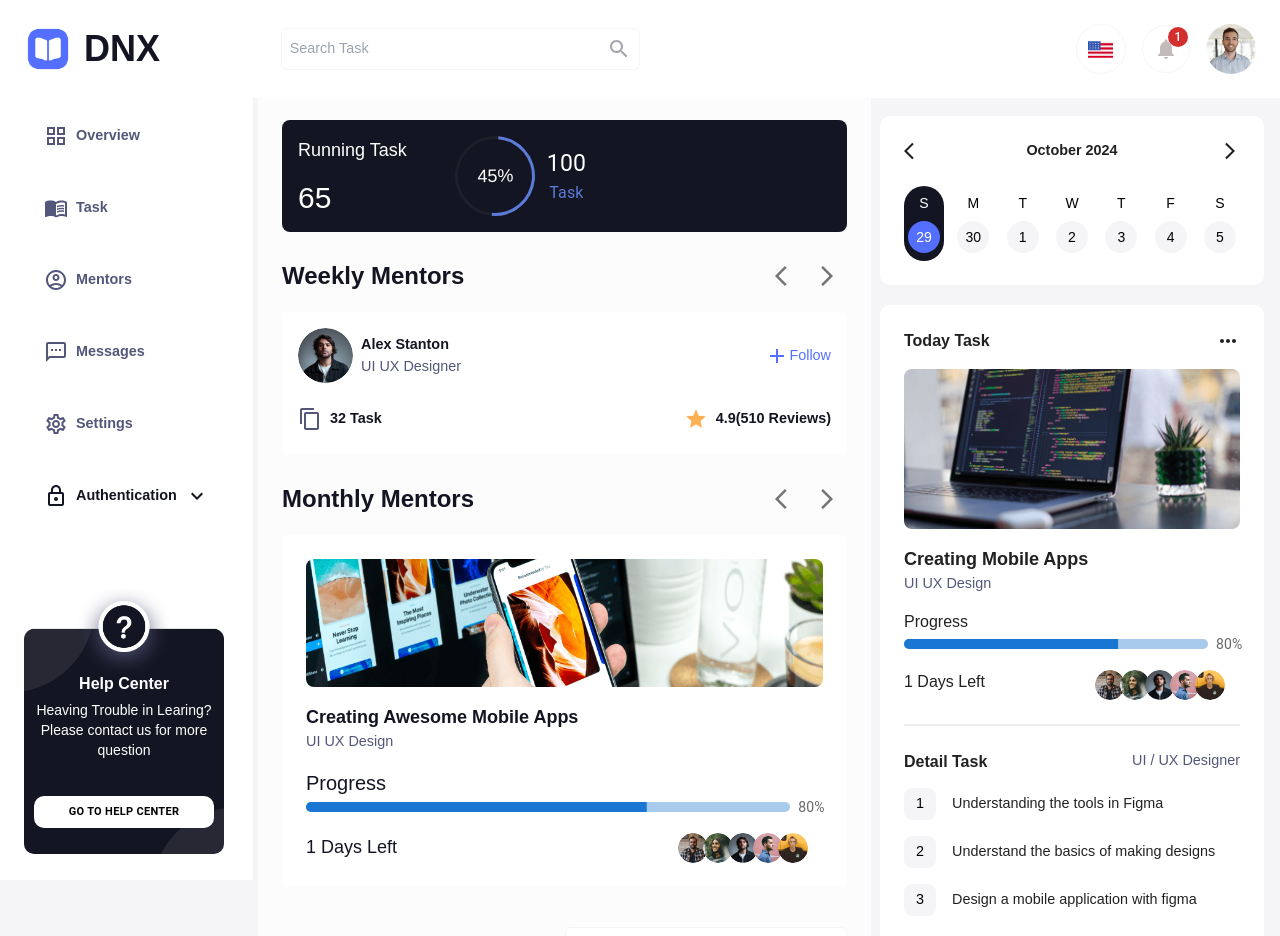
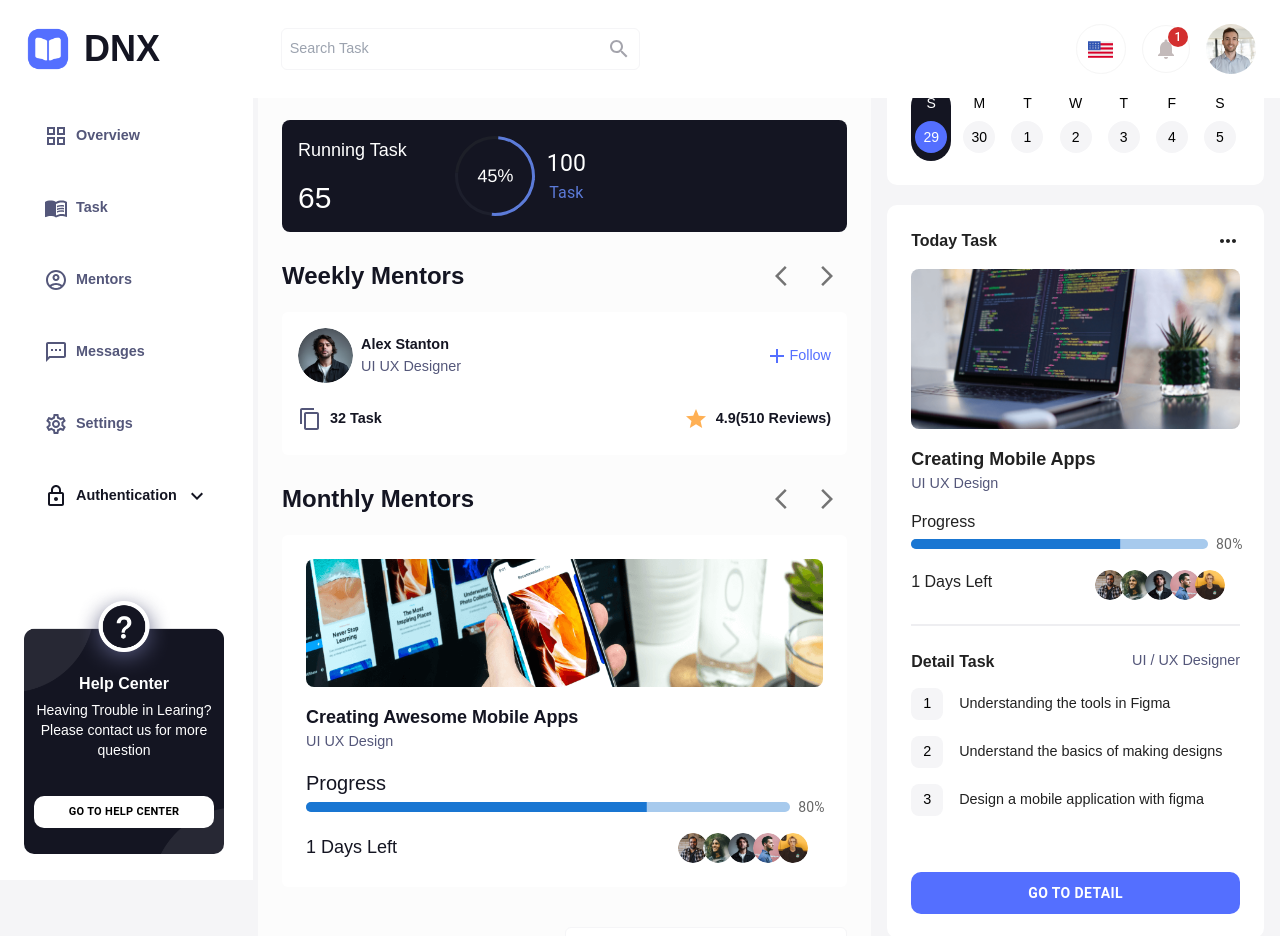
Before and after one commit to AliRaza048/student-Management-App, a React (Create React App) app: page / in a window 1280 px wide. Shown: the top 936 px of the page. Built offline with nearby package versions, Linux system fonts and the light colour scheme.

Commit message:
working on dashboard

```diff
--- a/src/App.css
+++ b/src/App.css
@@ -210,11 +210,11 @@ h5 {
   width: 100%;
 }
 .overview__containerOne__borderCircle__container {
-  border-top: 3px solid #1D1F28;
-  border-left: 3px solid #1D1F2C;
+  border-top: 3px solid #1d1f28;
+  border-left: 3px solid #1d1f2c;
   margin-top: 1rem;
-  border-right: 3px solid #5C7BD9;
-  border-bottom: 3px solid #5C7BD9;
+  border-right: 3px solid #5c7bd9;
+  border-bottom: 3px solid #5c7bd9;
   border-radius: 75%;
   height: 80px !important;
   width: 80px !important;
@@ -228,7 +228,7 @@ h5 {
   font-size: 18px;
 }
 .overview__activity__sortButton {
-  background-color: #F5F5F7 !important;
+  background-color: #f5f5f7 !important;
   color: rgb(20, 21, 34) !important;
   text-transform: capitalize !important;
   border-radius: 0.5rem !important;
@@ -242,7 +242,7 @@ h5 {
   font-size: 1rem !important;
 }
 .overview__activity__mentors {
-  background-color: #FFFFFF;
+  background-color: #ffffff;
 }
 .overview__border {
   border: 0.6px solid #eeeef1;
@@ -254,11 +254,11 @@ h5 {
   width: 32px;
   height: 32px;
   color: black;
-  background-color: #F5F5F7;
+  background-color: #f5f5f7;
   border-radius: 8px;
 }
 .overview__button {
-  background-color: #546FFF !important;
+  background-color: #546fff !important;
   color: white !important;
   width: 100% !important;
   font-weight: 600 !important;
@@ -268,6 +268,28 @@ h5 {
 .overview__scroll {
   overflow-y: scroll;
   overflow-x: hidden;
+}
+.overview__scroll::-webkit-scrollbar {
+  width: 5px;
+}
+.overview__scroll::-webkit-scrollbar-track {
+  box-shadow: inset 0 0 5px white;
+  border-radius: 10px;
+}
+.overview__scroll::-webkit-scrollbar-thumb {
+  background: #f5f5f7;
+  border-radius: 10px;
+}
+.overview__scroll:hover::-webkit-scrollbar {
+  width: 5px;
+}
+.overview__scroll:hover::-webkit-scrollbar-track {
+  box-shadow: inset 0 0 5px white;
+  border-radius: 10px;
+}
+.overview__scroll:hover::-webkit-scrollbar-thumb {
+  background: #c2c6e8;
+  border-radius: 10px;
 }
 
 .week {
--- a/src/components/Page/index.js
+++ b/src/components/Page/index.js
@@ -2,12 +2,12 @@ import React from "react";
 import Header from "../Header";
 import Footer from "../Footer";
 
-const Page= ({ children }) => {
+const Page = ({ children }) => {
   return (
     <React.Fragment>
-      {<Header />}
+      <Header />
       {children}
-      {<Footer />}
+      <Footer />
     </React.Fragment>
   );
 };
--- a/src/pages/StudentPortal/Overview/components/DateCard.js
+++ b/src/pages/StudentPortal/Overview/components/DateCard.js
@@ -33,8 +33,8 @@ const DateCard = () => {
   }, []);
 
   return (
-    <section className="fixed overflow-y-scroll m-4 flex flex-col justify-center items-center w-[30%] right-0 mt-[100px]  overview__scroll">
-      <Card className="p-6 m-4 mb-5 card w-[100%]">
+    <React.Fragment >
+      <Card className="p-6 mb-5 card w-full">
         <div className="flex justify-between items-center mb-6 w-full">
           <ArrowBackIosIcon fontSize="small" />
           <h1 className="font-semibold">October 2024</h1>
@@ -74,7 +74,7 @@ const DateCard = () => {
         </div>
       </Card>
       <TodayTask />
-    </section>
+    </React.Fragment>
   );
 };
 
--- a/src/pages/StudentPortal/Overview/components/TodayTask.js
+++ b/src/pages/StudentPortal/Overview/components/TodayTask.js
@@ -73,7 +73,7 @@ const TodayTask = () => {
   ];
 
   return (
-    <Card className="p-6 m-0 w-[100%] card ">
+    <Card className="p-6 w-[100%] card ">
       <div className="flex justify-between mb-4">
         <h1 className="text-base font-bold">Today Task</h1>
         <MoreHorizIcon />
@@ -108,7 +108,7 @@ const TodayTask = () => {
           UI / UX Designer
         </h1>
       </div>
-      <div className="mb-14" >
+      <div className="mb-14">
         <div className="flex items-center gap-4 mb-4">
           <h1 className="overview__dailytask">1</h1>
           <p>Understanding the tools in Figma</p>
@@ -122,8 +122,8 @@ const TodayTask = () => {
           <p>Design a mobile application with figma</p>
         </div>
       </div>
-      <div className="w-full flex justify-center" >
-        <Button className="overview__button" >Go To Detail</Button>
+      <div className="w-full flex justify-center">
+        <Button className="overview__button">Go To Detail</Button>
       </div>
     </Card>
   );
--- a/src/pages/StudentPortal/Overview/index.js
+++ b/src/pages/StudentPortal/Overview/index.js
@@ -97,8 +97,8 @@ const Overview = () => {
   ];
   return (
     <Page>
-      <main className="flex  ml-left overview">
-        <section className="p-6 w-[60%]  overview__containerOne">
+      <main className="flex ml-left overview">
+        <section className="p-6 w-[60%] overview__containerOne">
           <section className="flex gap-8 rounded-lg mb-6	overview__containerOne__runningTask">
             <div className=" p-4 font-medium">
               <h1 className="text-lg	">Running Task</h1>
@@ -164,7 +164,9 @@ const Overview = () => {
           <UpComingTask />
           <TaskTable />
         </section>
+        <section className="sticky top-[95vh]	w-[40%] overview__scroll p-4">
           <DateCard />
+        </section>
       </main>
     </Page>
   );
--- a/src/sass/pages/_overview.scss
+++ b/src/sass/pages/_overview.scss
@@ -9,11 +9,11 @@
         &__borderCircle {
             width: 100%;
             &__container {
-                border-top: 3px solid #1D1F28;
-                border-left: 3px solid #1D1F2C;
+                border-top: 3px solid #1d1f28;
+                border-left: 3px solid #1d1f2c;
                 margin-top: 1rem;
-                border-right: 3px solid #5C7BD9;
-                border-bottom: 3px solid #5C7BD9;
+                border-right: 3px solid #5c7bd9;
+                border-bottom: 3px solid #5c7bd9;
                 border-radius: 75%;
                 height: 80px !important;
                 width: 80px !important;
@@ -28,9 +28,9 @@
             }
         }
     }
-    &__activity{
+    &__activity {
         &__sortButton {
-            background-color: #F5F5F7 !important;
+            background-color: #f5f5f7 !important;
             color: rgb(20, 21, 34) !important;
             text-transform: capitalize !important;
             border-radius: 0.5rem !important;
@@ -43,38 +43,62 @@
                 font-size: 1rem !important;
             }
         }
-        &__mentors{
-            background-color: #FFFFFF;
+        &__mentors {
+            background-color: #ffffff;
         }
     }
-    &__border{
+    &__border {
         border: 0.6px solid #eeeef1;
     }
-    &__dailytask{
+    &__dailytask {
         display: flex;
         align-items: center;
         justify-content: center;
         width: 32px;
         height: 32px;
         color: black;
-        background-color: #F5F5F7;
+        background-color: #f5f5f7;
         border-radius: 8px;
     }
-    &__button{
-         background-color: #546FFF !important;
-         color: white !important;
-         width: 100% !important;
-         font-weight: 600 !important;
-         border-radius: 10px !important;
-         padding: 9px !important;
+    &__button {
+        background-color: #546fff !important;
+        color: white !important;
+        width: 100% !important;
+        font-weight: 600 !important;
+        border-radius: 10px !important;
+        padding: 9px !important;
     }
-    &__scroll{
-        overflow-y: scroll ;
+    &__scroll {
+        overflow-y: scroll;
         overflow-x: hidden;
+        &::-webkit-scrollbar {
+            width: 5px;
+        }
+        &::-webkit-scrollbar-track {
+            box-shadow: inset 0 0 5px white;
+            border-radius: 10px;
+        }
+        &::-webkit-scrollbar-thumb {
+            background: #f5f5f7;
+            border-radius: 10px;
+        }
+        &:hover {
+            &::-webkit-scrollbar {
+                width: 5px;
+            }
+            &::-webkit-scrollbar-track {
+                box-shadow: inset 0 0 5px white;
+                border-radius: 10px;
+            }
+            &::-webkit-scrollbar-thumb {
+                background: #c2c6e8;
+                border-radius: 10px;
+            }
+        }
     }
 }
 
-.week{
+.week {
     margin: 0px;
     font-size: 0.875rem;
     font-family: "Plus Jakarta Sans", sans-serif;
@@ -82,7 +106,7 @@
     color: rgb(20, 21, 34);
     font-weight: 500;
 }
-.card{
+.card {
     box-shadow: none !important;
     border-radius: 10px !important;
 }
```
Also changed, not shown: 1 other file (tests, documents, lock files or other folders).
